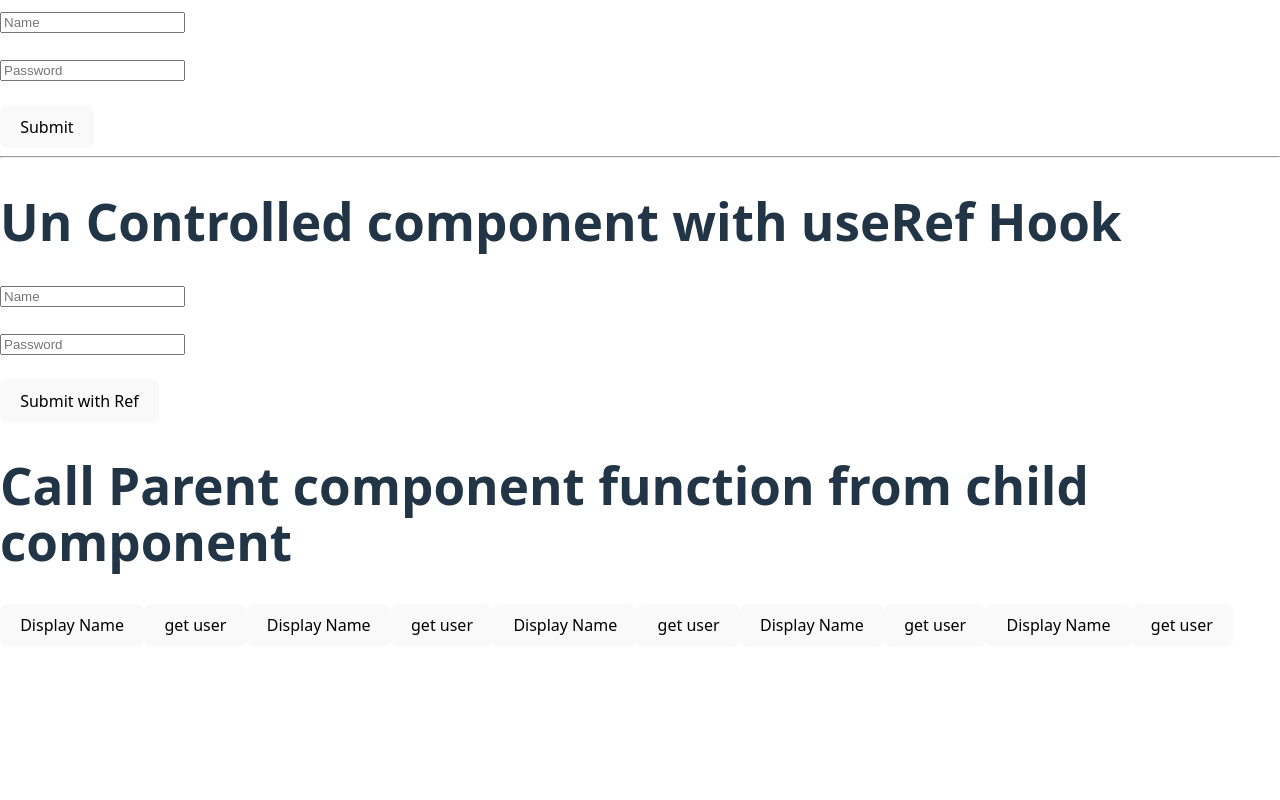
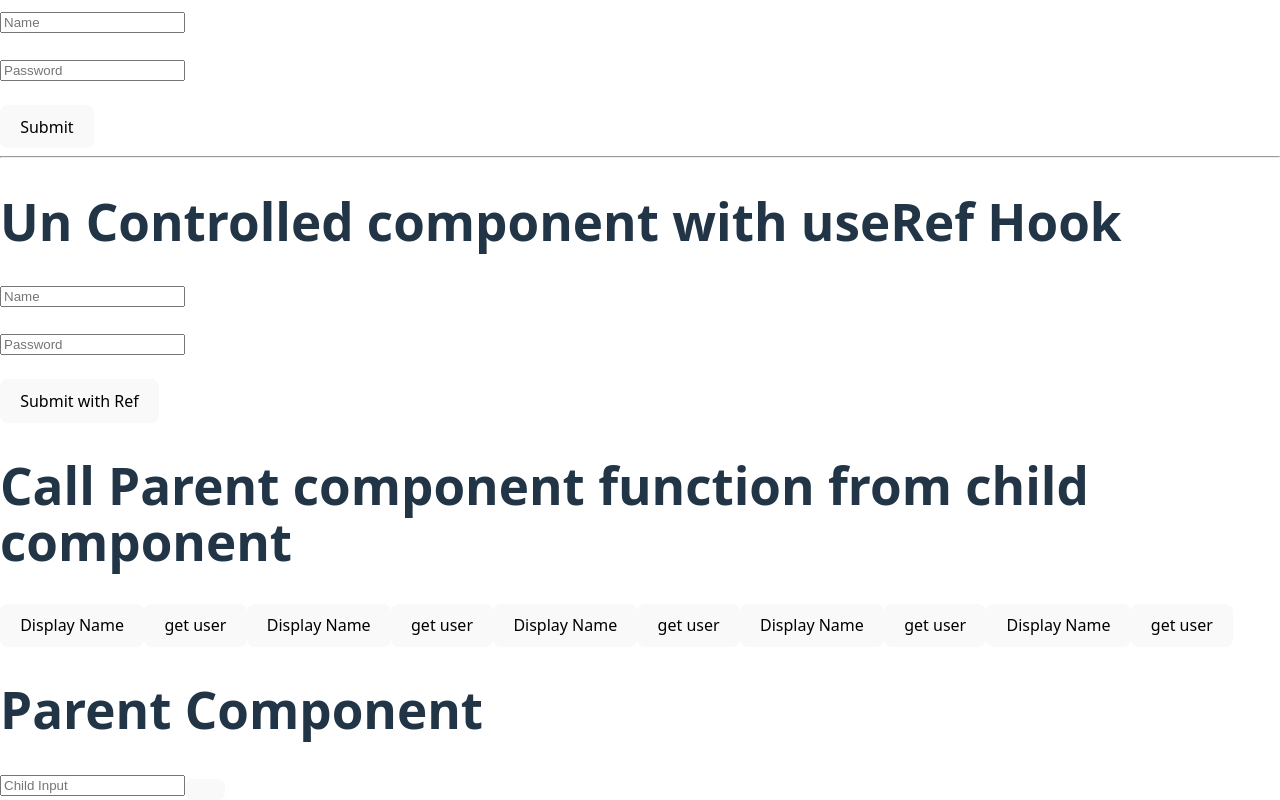
Before and after one commit to suman-paul-1214/REACT_Learning, a React (Vite) app in the folder react-concepts/: page / in a window 1280 px wide. Shown: the part 4841-5641 px from the top of the page. Before the commit the page ends 5488 px from the top, so only its background shows below. Built offline with nearby package versions, Linux system fonts and the light colour scheme.

Commit message:
ref and fwdRef

```diff
--- a/react-concepts/src/App.jsx
+++ b/react-concepts/src/App.jsx
@@ -19,9 +19,11 @@ import StyleInline from './components/styling/inline';
 import Demo from './components/useEffect/useEffect_insideComponent';
 import Users from './components/users';
 import UserProfile from './components/users/UserProfile';
-import UseRef from './components/useRef';
 import UnControlled from './components/unControlled Components/uncontrolled';
 import User2 from './components/fnx as prop/User';
+import FwdRefParent from './components/Ref/FwdRef';
+import UseRef from './components/Ref/useRef';
+import FwdRef from './components/Ref/FwdRef';
 
 const DummyProductData =
 ["Product 1",'Product 2','Product 3'];
@@ -93,7 +95,8 @@ function App() {
         <Heading>dusri baar use</Heading>
         <StyledBtn>hello Ji</StyledBtn>
 
-        <UseRef/> <br /><br />
+        <UseRef/>
+         <br /><br />
         <h2>Uncontrolled Component</h2>
         <UnControlled/>
 
@@ -108,6 +111,8 @@ function App() {
 
         <User2 displayName={displayName} name="meri jaan" getUser={getUser}/>
 
+       <FwdRef/>
+
     </div>
   )
 }
--- /dev/null
+++ b/react-concepts/src/components/Ref/Child.jsx
@@ -0,0 +1,10 @@
+// Child.jsx
+import React, { forwardRef } from "react";
+
+const UserInput = forwardRef((props, ref) => {
+  return (
+    <input type="text" placeholder="Child Input" ref={ref} />
+  );
+});
+
+export default UserInput;
--- /dev/null
+++ b/react-concepts/src/components/Ref/FwdRef.jsx
@@ -0,0 +1,28 @@
+//referance kisi aur component me padi ho aur jispe reference apply karna hai woh kisi aur component me padi ho ,eak component se dusre component me reference vejna ho tab forward reference kaam aata hai
+//Mostly in parent - child ke case me
+//jab referance padi ho parent component me aur jaha pe apply karna ho woh hai child component ke andr toh us ref ko parent se child me forward kar dete hai
+
+
+import { useRef } from "react";
+import UserInput from "./Child";
+
+
+function FwdRef(){
+  const inputRef=useRef()
+
+  const updateInput=()=>{
+    inputRef.current.value=1000
+    inputRef.current.focus()
+  }
+
+  return(
+    <>
+    <h1>Parent Component</h1>
+    <UserInput ref={inputRef}/>
+    <button onClick={updateInput}></button>
+
+    </>
+  )
+}
+
+export default FwdRef;
```
Also changed, not shown: react-concepts/src/components/Ref/UseRef.jsx (renamed from react-concepts/src/components/useRef.jsx).
